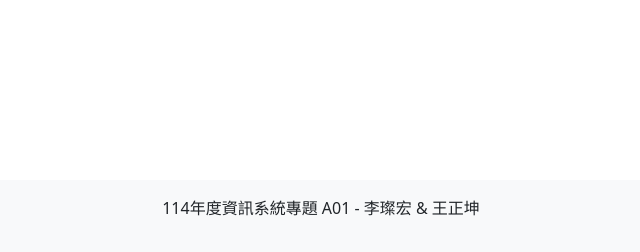
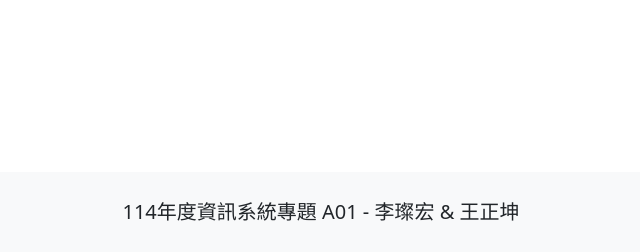
Before and after one commit to Chengkun-0321/Virtual-Measurement-System-Demo, a Django app: page / in a window 1280 px wide. Shown: the part 548-800 px from the top of the page, without its empty margins (319-959 px from the left). Run offline with Django 5.2, Linux system fonts and the light colour scheme.

Commit message:
footer上下左右至中＋字體調大

```diff
--- a/blog/templates/blog/home.html
+++ b/blog/templates/blog/home.html
@@ -193,8 +193,8 @@
         // 觸發檢查更新按鈕狀態
         checkInputsFilled();
     </script>
-<footer class="text-center mt-auto p-3 bg-light">
-    <p>114年度資訊系統專題 A01 - 李璨宏 & 王正坤</p>
-</footer>
+    <footer class="d-flex justify-content-center align-items-center mt-auto p-3 bg-light" style="height: 80px; ">
+        <p class="m-0 fs-5">114年度資訊系統專題 A01 - 李璨宏 & 王正坤</p>
+    </footer>
 </body>
 </html>
```
